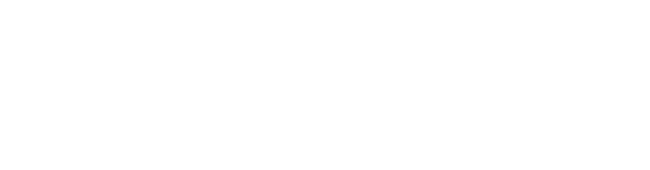
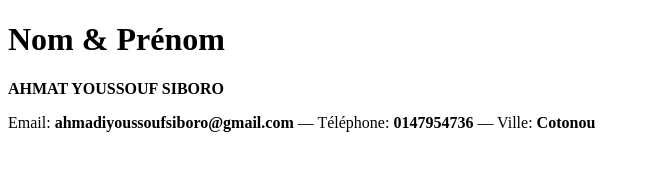
Before and after one commit to ahmadiyoussoufsiboro/mon-cv, a plain HTML site: page index.html in a window 1280 px wide. Shown: the whole page, without its empty margins (0-650 px from the left). Drawn offline with Linux system fonts and the light colour scheme.

Commit message:
mise en place de la section titre

```diff
--- a/index.html
+++ b/index.html
@@ -7,6 +7,11 @@
     <title>Document</title>
 </head>
 <body>
+      <header>
+<h1>Nom & Prénom</h1>
+<p><strong>AHMAT YOUSSOUF SIBORO</strong></p>
+<p>Email: <strong>ahmadiyoussoufsiboro@gmail.com</strong> — Téléphone: <strong>0147954736</strong> — Ville: <strong>Cotonou</strong></p>
+</header>
 
 </body>
 </html>
```
